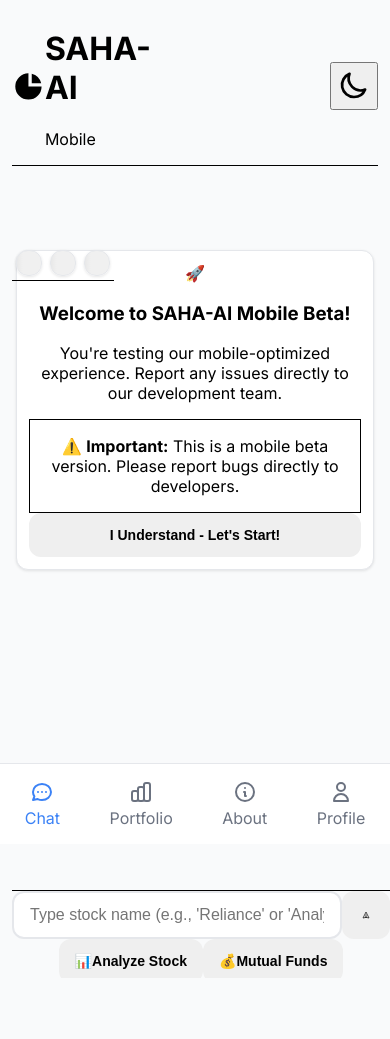
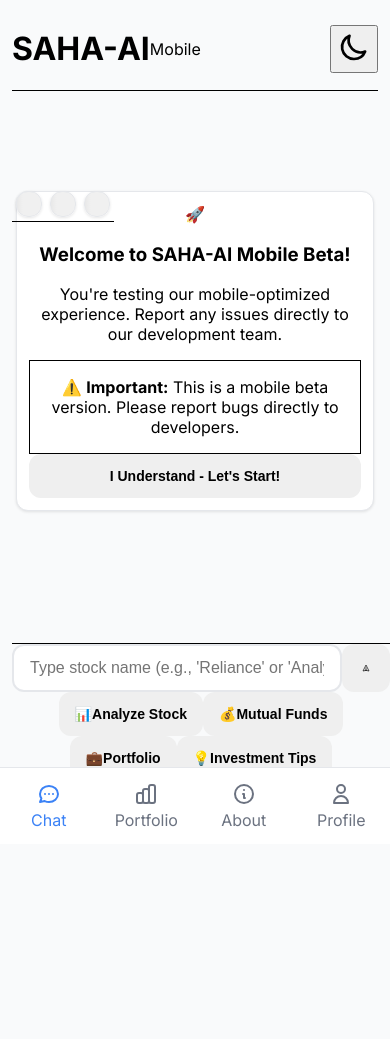
Before and after one commit to nithin1906/saha-ai, a Django app: template advisor/templates/advisor/mobile_index.html in a window 390 px wide. Before the commit the page ends 969 px from the top, so only its background shows below. Run offline with Django 5.2, Linux system fonts and the light colour scheme; the template is opened without the code that fills it, so the values that code supplies are empty; style sheets or scripts are compiled from the project's sources.

Commit message:
Mobile UI fixes: header right-aligned logo, single toggle button; horizontal bottom nav; adjust chat viewport so input doesnâ€™t overlap

```diff
--- a/advisor/static/css/mobile-saha.css
+++ b/advisor/static/css/mobile-saha.css
@@ -479,15 +479,16 @@ html.dark .bottom-nav {
 }
 
 .nav-item {
-    display: flex;
+    display: inline-flex;
     flex-direction: column;
     align-items: center;
-    padding: 8px 12px;
+    justify-content: center;
+    width: 25%;
+    padding: 6px 4px;
     text-decoration: none;
     color: #6b7280;
     transition: color 0.2s ease;
     min-height: 44px;
-    justify-content: center;
 }
 
 .nav-item.active {
--- a/advisor/templates/advisor/mobile_index.html
+++ b/advisor/templates/advisor/mobile_index.html
@@ -130,27 +130,27 @@
 <!-- Mobile Header -->
 <header class="sticky top-0 z-40 bg-white/95 dark:bg-gray-900/95 backdrop-blur border-b border-gray-200 dark:border-gray-700">
     <div class="flex items-center justify-between p-4">
-        <div class="flex items-center space-x-3">
-            <svg xmlns="http://www.w3.org/2000/svg" class="h-8 w-8 text-green-400" viewBox="0 0 20 20" fill="currentColor">
+        <div class="flex items-center space-x-2">
+                <h1 class="text-base font-bold text-gray-900 dark:text-gray-100">SAHA-AI</h1>
+            <span class="text-xs text-gray-600 dark:text-gray-400">Mobile</span>
+        </div>
+        <!-- Right cluster: theme toggle + small logo at top-right -->
+        <div class="flex items-center space-x-2">
+            <button id="theme-toggle-mobile" class="touch-target p-2 rounded-lg hover:bg-gray-100 dark:hover:bg-gray-800 cursor-pointer">
+            <!-- Dark mode icon (shown when in light mode) -->
+            <svg id="theme-icon-light" class="w-5 h-5 text-gray-600 dark:text-gray-400" fill="none" stroke="currentColor" viewBox="0 0 24 24">
+                <path stroke-linecap="round" stroke-linejoin="round" stroke-width="2" d="M20.354 15.354A9 9 0 018.646 3.646 9.003 9.003 0 0012 21a9.003 9.003 0 008.354-5.646z"></path>
+            </svg>
+            <!-- Light mode icon (shown when in dark mode) -->
+            <svg id="theme-icon-dark" class="w-5 h-5 text-gray-600 dark:text-gray-400 hidden" fill="none" stroke="currentColor" viewBox="0 0 24 24">
+                <path stroke-linecap="round" stroke-linejoin="round" stroke-width="2" d="M12 3v1m0 16v1m9-9h-1M4 12H3m15.364 6.364l-.707-.707M6.343 6.343l-.707-.707m12.728 0l-.707.707M6.343 17.657l-.707.707M16 12a4 4 0 11-8 0 4 4 0 018 0z"></path>
+            </svg>
+        </button>
+            <svg xmlns="http://www.w3.org/2000/svg" class="h-6 w-6 text-blue-500" viewBox="0 0 20 20" fill="currentColor">
                 <path d="M2 10a8 8 0 018-8v8h8a8 8 0 11-16 0z" />
                 <path d="M12 2.252A8.014 8.014 0 0117.748 8H12V2.252z" />
             </svg>
-            <div>
-                <h1 class="text-lg font-bold text-gray-900 dark:text-gray-100">SAHA-AI</h1>
-                <p class="text-xs text-gray-600 dark:text-gray-400">Mobile</p>
-            </div>
         </div>
-        <!-- Theme toggle button -->
-        <button id="theme-toggle-mobile" class="touch-target p-2 rounded-lg hover:bg-gray-100 dark:hover:bg-gray-800 cursor-pointer">
-            <!-- Dark mode icon (shown when in light mode) -->
-            <svg id="theme-icon-light" class="w-6 h-6 text-gray-600 dark:text-gray-400" fill="none" stroke="currentColor" viewBox="0 0 24 24">
-                <path stroke-linecap="round" stroke-linejoin="round" stroke-width="2" d="M20.354 15.354A9 9 0 018.646 3.646 9.003 9.003 0 0012 21a9.003 9.003 0 008.354-5.646z"></path>
-            </svg>
-            <!-- Light mode icon (shown when in dark mode) -->
-            <svg id="theme-icon-dark" class="w-6 h-6 text-gray-600 dark:text-gray-400 hidden" fill="none" stroke="currentColor" viewBox="0 0 24 24">
-                <path stroke-linecap="round" stroke-linejoin="round" stroke-width="2" d="M12 3v1m0 16v1m9-9h-1M4 12H3m15.364 6.364l-.707-.707M6.343 6.343l-.707-.707m12.728 0l-.707.707M6.343 17.657l-.707.707M16 12a4 4 0 11-8 0 4 4 0 018 0z"></path>
-            </svg>
-        </button>
     </div>
 </header>
 
@@ -202,7 +202,7 @@
     {% endif %}
 
     <!-- Market Overview Cards - Fixed Position -->
-    <div id="market-cards-mobile" class="fixed top-16 left-0 right-0 z-30 px-2 py-2 bg-white/95 dark:bg-gray-900/95 backdrop-blur border-b border-gray-200 dark:border-gray-700">
+    <div id="market-cards-mobile" class="fixed top-14 left-0 right-0 z-30 px-2 py-2 bg-white/95 dark:bg-gray-900/95 backdrop-blur border-b border-gray-200 dark:border-gray-700">
         <div class="flex space-x-2">
             <!-- Market cards will be populated here -->
             <div class="flex-1 mobile-card mobile-skeleton h-16"></div>
@@ -212,7 +212,7 @@
     </div>
 
     <!-- Chat Area -->
-    <div id="chat-window-mobile" class="px-4 pb-32 overflow-y-auto" style="margin-top: 80px; height: calc(100vh - 200px);">
+    <div id="chat-window-mobile" class="px-4 overflow-y-auto" style="margin-top: 96px; height: calc(100vh - 260px); padding-bottom: 180px;">
         {% csrf_token %}
         <!-- Beta Testing Welcome Message -->
         <div id="beta-welcome-mobile" class="mobile-card mb-6" style="display: none;">
@@ -240,7 +240,7 @@
     </div>
 
     <!-- Input Area -->
-    <div class="fixed bottom-20 left-0 right-0 bg-white/95 dark:bg-gray-900/95 backdrop-blur border-t border-gray-200 dark:border-gray-700 p-4 pb-6">
+    <div class="fixed left-0 right-0 bg-white/95 dark:bg-gray-900/95 backdrop-blur border-t border-gray-200 dark:border-gray-700 p-4 pb-6" style="bottom: 64px;">
         <div class="flex space-x-3 mb-3">
             <input id="user-input-mobile" type="text"
                    class="flex-1 mobile-input bg-white dark:bg-gray-800 text-gray-900 dark:text-gray-100 mobile-focus"
```
